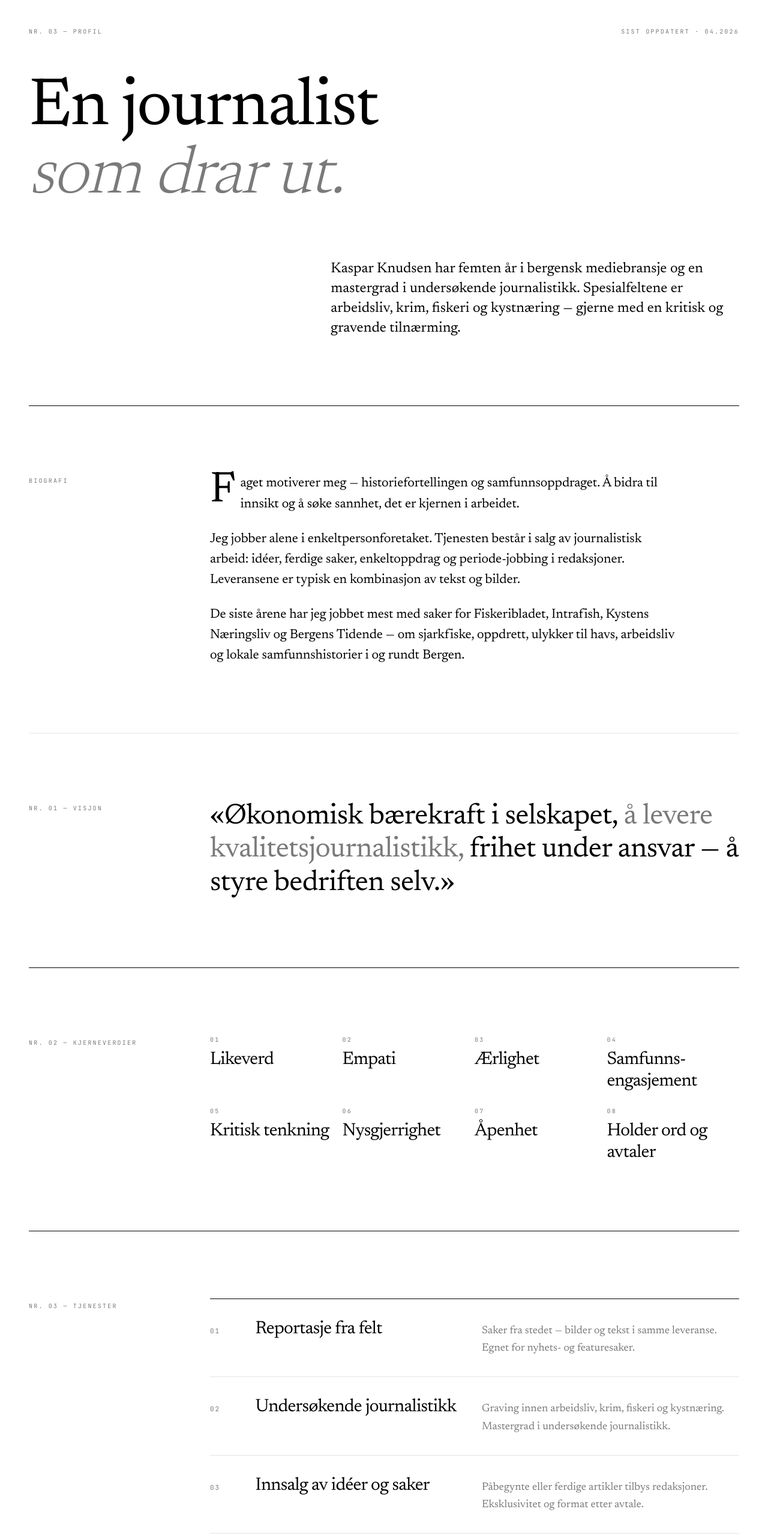
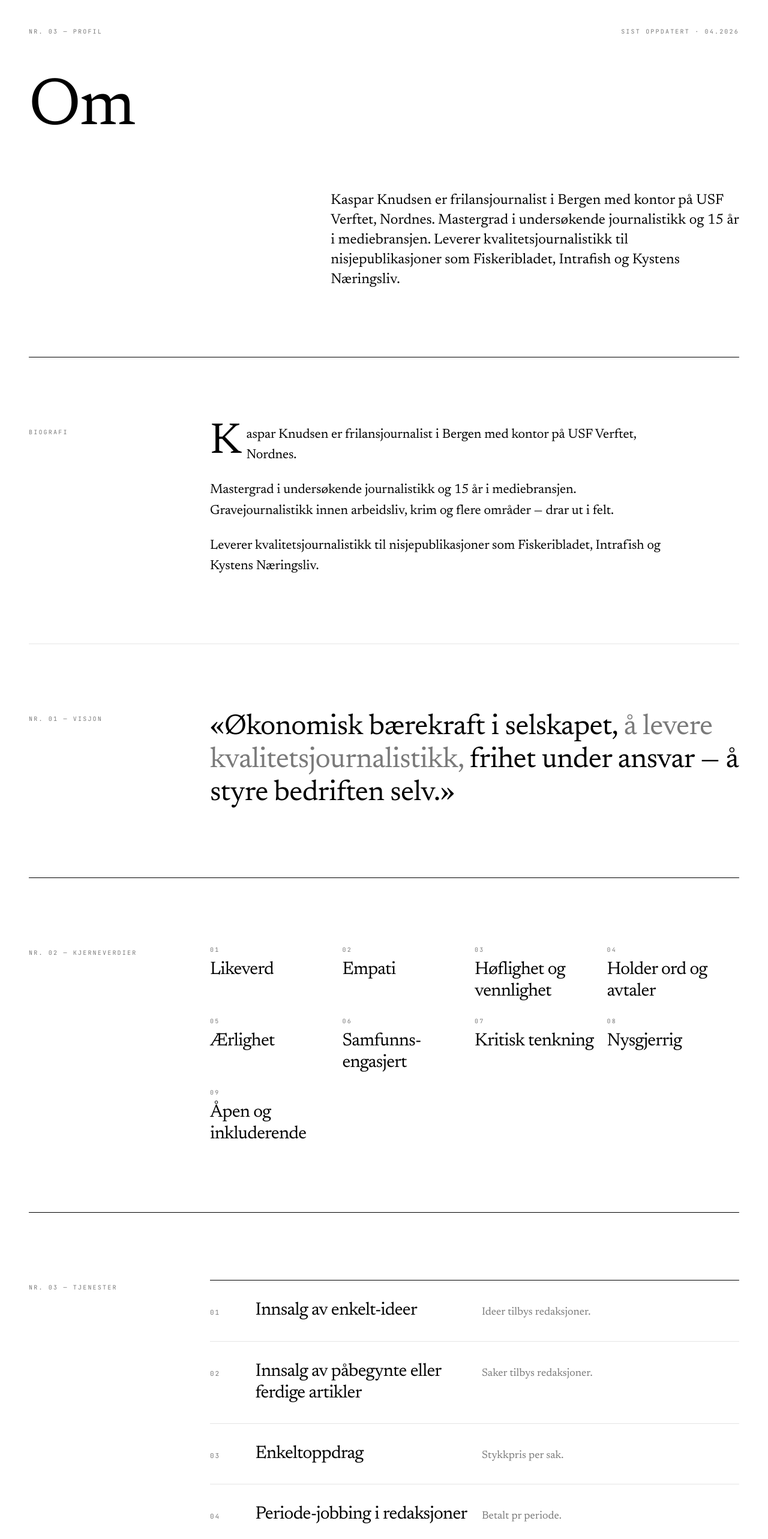
Before and after one commit to shauge2206/kaspar-frilans, a Next.js app: page /om in a window 1280 px wide. Shown: the part 160-2726 px from the top of the page at 60% size. Built offline with nearby package versions, Linux system fonts and the light colour scheme.

Commit message:
Sweep invented Kaspar-voice copy; replace with business-plan facts

```diff
--- a/src/app/components/Footer.tsx
+++ b/src/app/components/Footer.tsx
@@ -6,11 +6,12 @@ export default function Footer() {
       <div className="mx-auto grid w-full max-w-[1440px] grid-cols-12 gap-x-6 gap-y-12 px-6 py-16 md:px-12 md:py-24">
         <div className="col-span-12 md:col-span-5">
           <div className="font-mono text-[10px] uppercase tracking-[0.2em] text-muted">
-            Kolofon
+            Visjon
           </div>
           <p className="mt-6 max-w-md font-serif text-2xl leading-snug tracking-tight md:text-3xl">
-            Kaspar Knudsen — frilansjournalist med base i Bergen.
-            Kvalitetsjournalistikk fra felt.
+            «Økonomisk bærekraft i selskapet, å levere
+            kvalitetsjournalistikk, frihet under ansvar — å styre
+            bedriften selv»
           </p>
         </div>
 
--- a/src/app/kontakt/page.tsx
+++ b/src/app/kontakt/page.tsx
@@ -28,9 +28,8 @@ export default function KontaktPage() {
         </h1>
 
         <p className="col-span-12 mt-12 max-w-3xl font-serif text-xl leading-snug text-muted md:col-span-7 md:col-start-6 md:mt-20 md:text-2xl">
-          Tips, henvendelser fra kilder og forespørsler fra redaksjoner og
-          oppdragsgivere er velkomne. All kontakt blir behandlet
-          konfidensielt.
+          Henvendelser om innsalg av ideer, ferdige saker, enkeltoppdrag
+          og periode-jobbing.
         </p>
       </section>
 
@@ -55,15 +54,11 @@ export default function KontaktPage() {
               >
                 kaspar@kasparknudsen.no
               </a>
-              <p className="mt-6 max-w-md font-serif text-base leading-relaxed text-muted">
-                Beste kanal for redaksjoner, oppdragsgivere og lengre
-                henvendelser. Svar innen ett døgn.
-              </p>
             </FadeUp>
 
             <FadeUp className="col-span-12 md:col-span-6" delay={80}>
               <div className="font-mono text-[10px] uppercase tracking-[0.22em] text-muted">
-                Telefon · Signal
+                Telefon
               </div>
               <a
                 href="tel:+4799999999"
@@ -71,10 +66,6 @@ export default function KontaktPage() {
               >
                 +47 99 99 99 99
               </a>
-              <p className="mt-6 max-w-md font-serif text-base leading-relaxed text-muted">
-                For tips og kilder som ønsker en kryptert linje. Også
-                tilgjengelig på Signal på samme nummer.
-              </p>
             </FadeUp>
           </div>
         </div>
@@ -92,11 +83,10 @@ export default function KontaktPage() {
         <div className="col-span-12 md:col-span-9">
           <FadeUp>
             <h2 className="font-serif text-3xl leading-tight tracking-[-0.015em] md:text-5xl">
-              Send melding direkte fra nettleseren.
+              Skjema
             </h2>
             <p className="mt-6 max-w-2xl font-serif text-lg leading-snug text-muted">
-              Skjemaet åpner et utkast i din egen e-postklient — ingen
-              data sendes via denne nettsiden.
+              Skjemaet åpner et utkast i din e-postklient.
             </p>
           </FadeUp>
 
@@ -119,8 +109,7 @@ export default function KontaktPage() {
               USF Verftet, Nordnes.
             </h2>
             <p className="mt-8 max-w-2xl font-serif text-xl leading-snug text-muted">
-              Møter etter avtale. Lokalet ligger ved sjøen, et par
-              minutter fra Bergen sentrum.
+              Kontor i Bergen, på USF Verftet, Nordnes.
             </p>
 
             <div className="mt-12 grid grid-cols-12 gap-x-6 gap-y-6 border-t border-foreground pt-6">
--- a/src/app/om/page.tsx
+++ b/src/app/om/page.tsx
@@ -11,34 +11,35 @@ export const metadata: Metadata = {
 const verdier = [
   "Likeverd",
   "Empati",
+  "Høflighet og vennlighet",
+  "Holder ord og avtaler",
   "Ærlighet",
-  "Samfunns­engasjement",
+  "Samfunns­engasjert",
   "Kritisk tenkning",
-  "Nysgjerrighet",
-  "Åpenhet",
-  "Holder ord og avtaler",
+  "Nysgjerrig",
+  "Åpen og inkluderende",
 ];
 
 const tjenester = [
   {
     n: "01",
-    t: "Reportasje fra felt",
-    b: "Saker fra stedet — bilder og tekst i samme leveranse. Egnet for nyhets- og featuresaker.",
+    t: "Innsalg av enkelt-ideer",
+    b: "Ideer tilbys redaksjoner.",
   },
   {
     n: "02",
-    t: "Undersøkende journalistikk",
-    b: "Graving innen arbeidsliv, krim, fiskeri og kystnæring. Mastergrad i undersøkende journalistikk.",
+    t: "Innsalg av påbegynte eller ferdige artikler",
+    b: "Saker tilbys redaksjoner.",
   },
   {
     n: "03",
-    t: "Innsalg av idéer og saker",
-    b: "Påbegynte eller ferdige artikler tilbys redaksjoner. Eksklusivitet og format etter avtale.",
+    t: "Enkeltoppdrag",
+    b: "Stykkpris per sak.",
   },
   {
     n: "04",
-    t: "Periode-jobbing",
-    b: "Tilgjengelig for vikariater og periode-oppdrag i redaksjon. Fleksibel avtaleform.",
+    t: "Periode-jobbing i redaksjoner",
+    b: "Betalt pr periode.",
   },
 ];
 
@@ -57,16 +58,15 @@ export default function OmPage() {
         </div>
 
         <h1 className="col-span-12 font-serif text-5xl leading-[1.02] tracking-[-0.02em] md:col-span-11 md:text-[112px]">
-          En journalist
-          <br />
-          <span className="italic font-light text-muted">som drar ut.</span>
+          Om
         </h1>
 
         <p className="col-span-12 mt-12 max-w-3xl font-serif text-xl leading-snug md:col-span-7 md:col-start-6 md:mt-20 md:text-2xl">
-          Kaspar Knudsen har femten år i bergensk mediebransje og en
-          mastergrad i undersøkende journalistikk. Spesialfeltene er
-          arbeidsliv, krim, fiskeri og kystnæring — gjerne med en kritisk
-          og gravende tilnærming.
+          Kaspar Knudsen er frilansjournalist i Bergen med kontor på USF
+          Verftet, Nordnes. Mastergrad i undersøkende journalistikk og 15
+          år i mediebransjen. Leverer kvalitetsjournalistikk til
+          nisjepublikasjoner som Fiskeribladet, Intrafish og Kystens
+          Næringsliv.
         </p>
       </section>
 
@@ -83,21 +83,17 @@ export default function OmPage() {
           <FadeUp>
             <div className="space-y-6 font-serif text-xl leading-[1.55] tracking-[-0.005em] md:text-[22px]">
               <p className="first-letter:float-left first-letter:mr-2 first-letter:font-serif first-letter:text-7xl first-letter:leading-[0.85]">
-                Faget motiverer meg — historiefortellingen og samfunns­oppdraget.
-                Å bidra til innsikt og å søke sannhet, det er kjernen i
-                arbeidet.
+                Kaspar Knudsen er frilansjournalist i Bergen med kontor på
+                USF Verftet, Nordnes.
               </p>
               <p>
-                Jeg jobber alene i enkeltpersonforetaket. Tjenesten består
-                i salg av journalistisk arbeid: idéer, ferdige saker,
-                enkeltoppdrag og periode-jobbing i redaksjoner. Leveransene
-                er typisk en kombinasjon av tekst og bilder.
+                Mastergrad i undersøkende journalistikk og 15 år i
+                mediebransjen. Gravejournalistikk innen arbeidsliv, krim
+                og flere områder — drar ut i felt.
               </p>
               <p>
-                De siste årene har jeg jobbet mest med saker for
-                Fiskeribladet, Intrafish, Kystens Næringsliv og Bergens
-                Tidende — om sjarkfiske, oppdrett, ulykker til havs,
-                arbeidsliv og lokale samfunnshistorier i og rundt Bergen.
+                Leverer kvalitetsjournalistikk til nisjepublikasjoner som
+                Fiskeribladet, Intrafish og Kystens Næringsliv.
               </p>
             </div>
           </FadeUp>
@@ -197,9 +193,7 @@ export default function OmPage() {
               USF Verftet, Nordnes.
             </h2>
             <p className="mt-8 max-w-3xl font-serif text-xl leading-snug text-muted md:text-2xl">
-              Etablert kontorplass i kulturhuset på Nordnes, et
-              steinkast fra sjøen og bryggene. Et godt sted å skrive — og
-              et godt sted å møtes.
+              Kontor i Bergen, på USF Verftet, Nordnes.
             </p>
 
             <div className="mt-12 grid grid-cols-12 gap-x-6 gap-y-6 border-t border-foreground pt-6">
@@ -222,7 +216,7 @@ export default function OmPage() {
                 <p className="mt-3 font-serif text-base leading-relaxed">
                   Enkeltpersonforetak
                   <br />
-                  Etablert 2026
+                  April 2026 – mars 2027
                 </p>
               </div>
               <div className="col-span-12 md:col-span-4">
--- a/src/app/page.tsx
+++ b/src/app/page.tsx
@@ -19,16 +19,14 @@ export default function Home() {
 
         <h1 className="col-span-12 font-serif text-[44px] leading-[1.02] tracking-[-0.02em] sm:text-6xl md:col-span-11 md:text-[112px] lg:text-[140px]">
           Kvalitets&shy;journalistikk
-          <br />
-          <span className="italic font-light text-muted">fra felt.</span>
         </h1>
 
         <div className="col-span-12 mt-12 grid grid-cols-12 gap-x-6 md:mt-20">
           <div className="col-span-12 md:col-span-4 md:col-start-7">
             <p className="font-serif text-xl leading-snug tracking-tight md:text-2xl">
-              Kaspar Knudsen er frilansjournalist i Bergen. Femten år i
-              mediebransjen, mastergrad i undersøkende journalistikk og
-              spesialfelt innen fiskeri, kystnæring, arbeidsliv og krim.
+              Frilansjournalist med base på USF Verftet, Bergen. Mastergrad
+              i undersøkende journalistikk. Leverer til Fiskeribladet,
+              Intrafish, Kystens Næringsliv.
             </p>
 
             <div className="mt-10 flex flex-col gap-4 font-mono text-[11px] uppercase tracking-[0.18em] sm:flex-row sm:items-center sm:gap-8">
@@ -55,10 +53,9 @@ export default function Home() {
         <div className="col-span-12 md:col-span-9">
           <FadeUp>
             <p className="max-w-4xl font-serif text-2xl leading-snug tracking-tight md:text-[34px] md:leading-[1.18]">
-              <span className="text-muted">Jeg drar ut i felt — </span>
-              ser stedene, møter menneskene. Resultatet er en journalistikk
-              som kommer nærmere kilden, og en historiefortelling som
-              forener tekst, foto og kritisk graving.
+              <span className="text-muted">Drar ut i felt. </span>
+              Kritisk og undersøkende journalistikk innen arbeidsliv, krim
+              og flere områder — levert som bilder og tekst.
             </p>
           </FadeUp>
 
@@ -67,17 +64,17 @@ export default function Home() {
               {
                 k: "01",
                 t: "Fra felt",
-                b: "Reportasje på stedet — ikke ved skrivebordet.",
+                b: "Drar ut i felt.",
               },
               {
                 k: "02",
                 t: "Graving",
-                b: "Mastergrad i undersøkende journalistikk og 15 år i bransjen.",
+                b: "Mastergrad i undersøkende journalistikk; 15+ år i mediebransjen.",
               },
               {
                 k: "03",
-                t: "Tekst og foto",
-                b: "Visuell historiefortelling som del av leveransen.",
+                t: "Bilder og tekst",
+                b: "Leveres som bilder og tekst; mulig gjenbruk.",
               },
             ].map((x, i) => (
               <FadeUp key={x.k} delay={i * 80}>
@@ -171,11 +168,12 @@ export default function Home() {
         <div className="col-span-12 md:col-span-9">
           <FadeUp>
             <h2 className="max-w-4xl font-serif text-4xl leading-tight tracking-[-0.02em] md:text-6xl">
-              Har du en sak — eller en mistanke om en?
+              Henvendelser
             </h2>
             <p className="mt-8 max-w-2xl font-serif text-xl leading-snug text-muted">
-              Tips og henvendelser fra kilder, redaksjoner og oppdragsgivere
-              er velkomne. All kontakt blir behandlet konfidensielt.
+              Innsalg av ideer, ferdige saker, enkeltoppdrag eller
+              periode-jobbing i redaksjon. Stykkpris per sak eller betalt
+              pr periode.
             </p>
 
             <div className="mt-12 flex flex-col gap-6 font-mono text-[11px] uppercase tracking-[0.18em] sm:flex-row sm:items-center sm:gap-10">
--- a/src/app/saker/page.tsx
+++ b/src/app/saker/page.tsx
@@ -29,9 +29,8 @@ export default function SakerPage() {
         </h1>
 
         <p className="col-span-12 mt-10 max-w-3xl font-serif text-xl leading-snug text-muted md:col-span-7 md:col-start-6 md:mt-16 md:text-2xl">
-          Et utvalg publiserte saker — reportasje, nyhet og feature.
-          Skrevet for Fiskeribladet, Bergens Tidende og andre
-          redaksjoner.
+          Et utvalg saker levert til Fiskeribladet, Intrafish og Kystens
+          Næringsliv.
         </p>
       </section>
 
```
